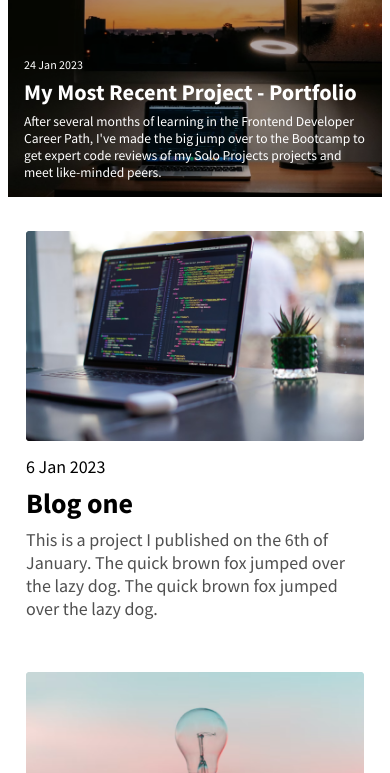
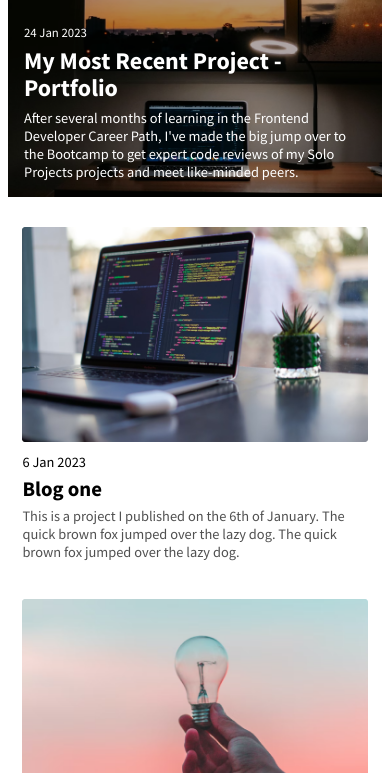
Before and after one commit to namhyk/responsive-design-practice, a plain HTML site: page index.html in a window 390 px wide. Shown: the part 71-844 px from the top of the page. Drawn offline with Linux system fonts and the light colour scheme.

Commit message:
Format home page and make new webpage
Adjusted blogs for smaller screens
Made new html and css file for main-blog webpage

```diff
--- a/style.css
+++ b/index.css
@@ -101,6 +101,16 @@ header {
   .main-blog {
     height: 200px;
   }
+
+  .blog {
+    font-size: 0.9rem;
+  }
+  .blog-title {
+    font-size: 1.3rem;
+  }
+  .blog-content {
+    margin-bottom: 0.65em;
+  }
 }
 
 @media (max-width: 449px) {
@@ -108,13 +118,13 @@ header {
     padding: 1em;
   }
   .main-blog-title {
-    font-size: 1.4rem;
+    font-size: 1.5rem;
   }
   .main-blog-content {
-    font-size: 0.85rem;
+    font-size: 0.9rem;
   }
   .main-blog-date {
-    font-size: 0.75rem;
+    font-size: 0.8rem;
   }
   .main-blog {
     height: 200px;
--- a/index.html
+++ b/index.html
@@ -4,9 +4,8 @@
   <meta charset="UTF-8">
   <meta http-equiv="X-UA-Compatible" content="IE=edge">
   <meta name="viewport" content="width=device-width, initial-scale=1.0">
-  <meta name="viewport" content="width=device-width, initial-scale=1" />
   <link rel="stylesheet" href="https://cdnjs.cloudflare.com/ajax/libs/font-awesome/6.2.0/css/all.min.css">
-  <link rel="stylesheet" href="style.css">
+  <link rel="stylesheet" href="index.css">
   <link rel="preconnect" href="https://fonts.googleapis.com">
 <link rel="preconnect" href="https://fonts.gstatic.com" crossorigin>
 <link href="https://fonts.googleapis.com/css2?family=Source+Sans+Pro:wght@400;600;700&display=swap"
```
Also changed, not shown: main-blog/main-blog.html (added, +18 -0 lines), main-blog/main-blog.css (added).
